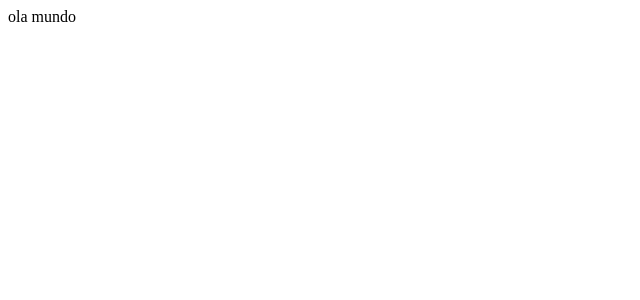
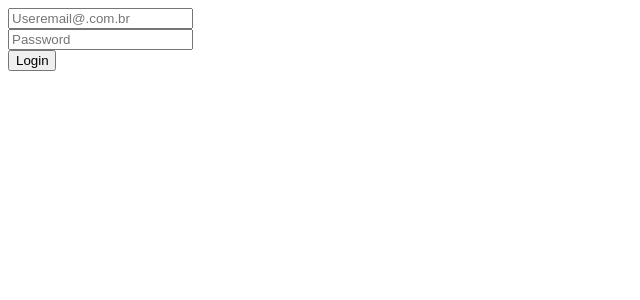
Before and after one commit to williamwallace076/myStock, a React (Vite) app in the folder myStock/: page / in a window 1280 px wide. Shown: the top 300 px of the page, without its empty margins (0-640 px from the left). Built offline with nearby package versions, Linux system fonts and the light colour scheme.

Commit message:
add: input_login_added

```diff
--- a/myStock/src/App.jsx
+++ b/myStock/src/App.jsx
@@ -1,10 +1,11 @@
 import './App.css'
+import AuthHome from './components/AuthHome/AuthHome'
 
 function App() {
 
   return (
     <>
-     ola mundo
+     <AuthHome></AuthHome>
     </>
   )
 }
--- a/myStock/src/components/AuthHome/AuthHome.css
+++ b/myStock/src/components/AuthHome/AuthHome.css
@@ -0,0 +1,7 @@
+.Area-auth{
+    align-self: center;
+    display: flex;
+    flex-direction: column;
+
+    width: 3rem;
+}
--- a/myStock/src/components/AuthHome/AuthHome.jsx
+++ b/myStock/src/components/AuthHome/AuthHome.jsx
@@ -4,7 +4,13 @@ import React from 'react';
 const AuthHome = () => {
     return (
         <>
-
+            <div className='Area-auth'>
+                <div className='Auth-inputs-area'>
+                    <input type="email" placeholder='Useremail@.com.br'/>
+                    <input type="password" placeholder='Password'/>
+                </div>
+                <button className='bt-Auth'>Login</button>
+            </div>
         </>
      );
 }
```
